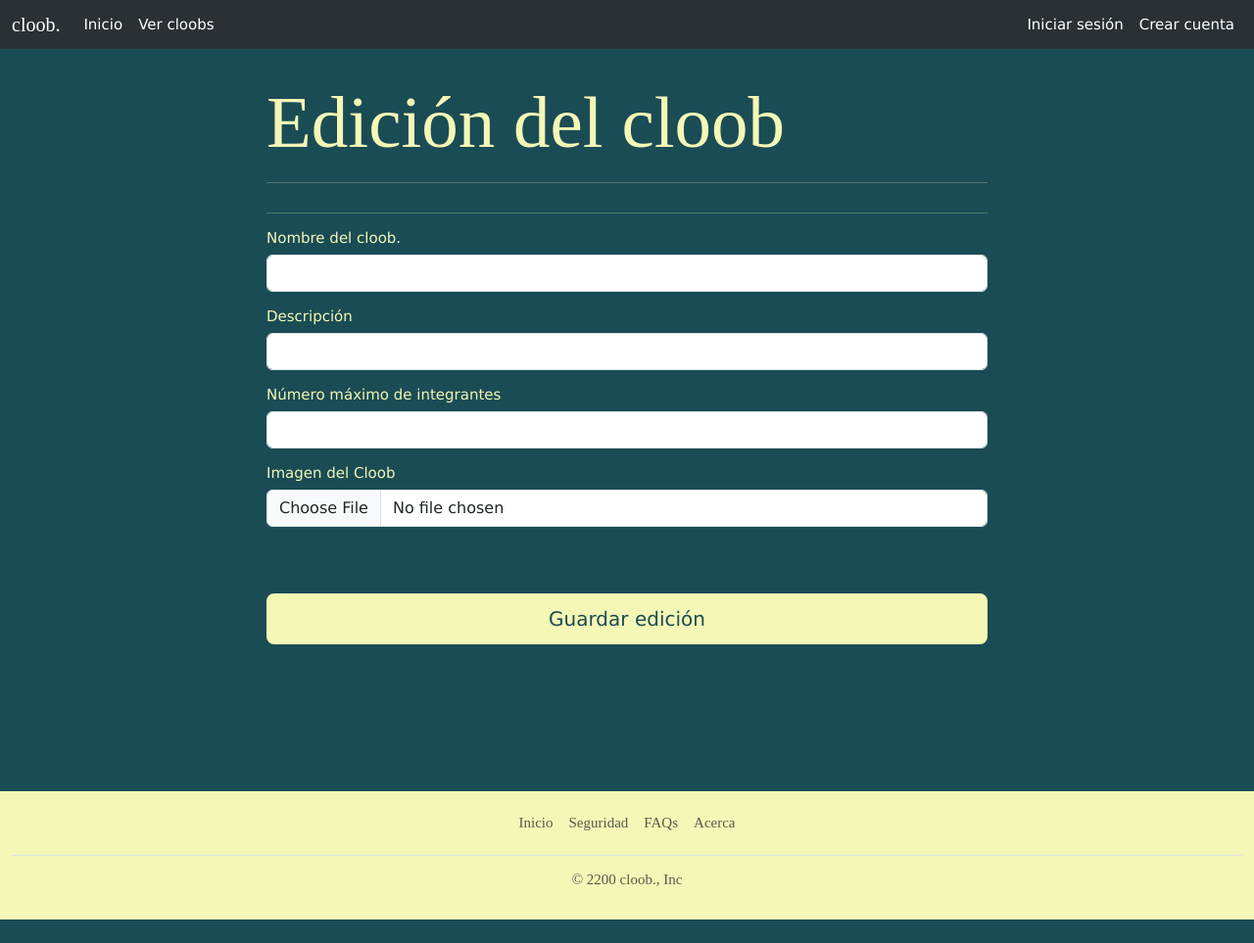
After one commit to danisalo/cloob-virtual-book-club, a Node server app: template views/cloob/edit-cloob-form.hbs in a window 1280 px wide. The commit adds this page. Shown: the whole page at 98% size. Run offline with Node 20, Linux system fonts and the light colour scheme; the template is opened without the code that fills it, so the values that code supplies are empty; some libraries are stand-ins or nearby versions; some web fonts are replaced.

Commit message:
CRUD cloob

```diff
--- /dev/null
+++ b/views/cloob/edit-cloob-form.hbs
@@ -0,0 +1,51 @@
+<div class="container">
+
+    <div class="row justify-content-center">
+
+        <div class="col-md-8">
+
+            <h3>Edición del cloob</h3>
+            <hr>
+            <h2>{{name}}</h2>
+            <hr>
+
+            <form action="/cloob/editar" method="POST" enctype="multipart/form-data">
+                <div class="mb-3">
+                    <label for="name" class="form-label">Nombre del cloob.</label>
+                    <input type="text" class="form-control" id="name" name="name" value="{{name}}">
+                </div>
+
+                <div class="mb-3">
+                    <label for="description" class="form-label">Descripción</label>
+                    <input type="text" class="form-control" id="description" name="description" value="{{description}}">
+                </div>
+
+                {{!-- <div class="mb-3">
+                    <label for="description" class="form-label">Descripción</label>
+                    <textarea type="text" cols="30" rows="5" class="form-control" id="description" name="description"
+                        minlength="2" value="{{description}}"></textarea>
+                </div> --}}
+
+                <div class="mb-3">
+                    <label for="maxParticipants" class="form-label">Número máximo de integrantes</label>
+                    <input type="number" class="form-control" id="maxParticipants" name="maxParticipants"
+                        value="{{maxParticipants}}">
+                </div>
+
+                <div class="mb-3">
+                    <label for="cover" class="form-label">Imagen del Cloob</label>
+                    <input type="file" class="form-control" id="cover" name="cover">
+                </div>
+
+                <input type="hidden" name="host" value="{{host}}">
+
+                <input type="hidden" name="cloob_id" value="{{_id}}">
+
+                <div class="d-grid mt-5">
+                    <button type="submit" class="btn btn-cloob btn-lg">Guardar edición</button>
+                </div>
+
+            </form>
+        </div>
+    </div>
+</div>
```
Also changed, not shown: routes/cloob.routes.js (+8 -6 lines), views/cloob/cloob-details.hbs (+10 -3 lines).
